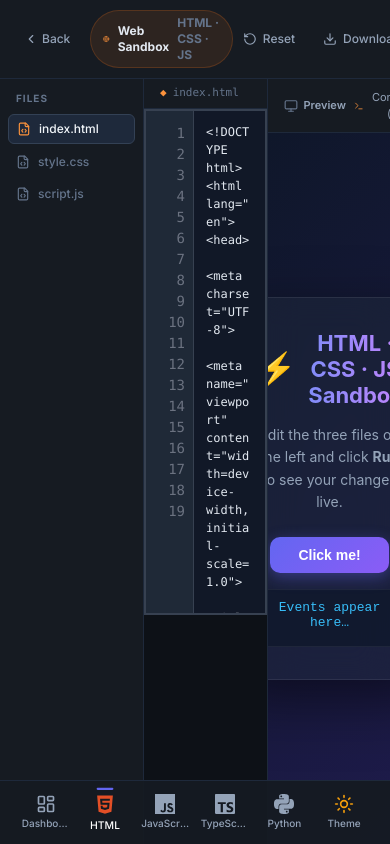
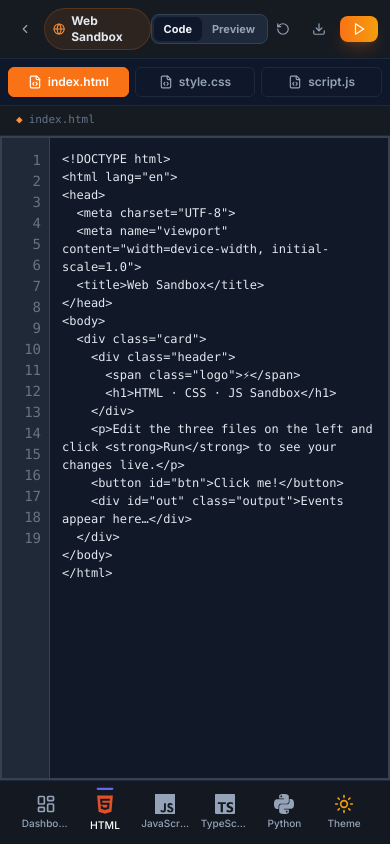
Before and after one commit to senapati484/code-editor, a Next.js app: page /html in a window 390 px wide. Built offline with nearby package versions, Linux system fonts and the light colour scheme.

Commit message:
feat(responsive): add tabbed workspaces (Code vs Output/Preview) on mobile for compiler/HTML sandboxes and fix scroll and viewport sizing

```diff
--- a/app/[language]/page.tsx
+++ b/app/[language]/page.tsx
@@ -481,6 +481,7 @@ function PlaygroundContent({ language }: { language: string }) {
   const [interactiveInput, setInteractiveInput] = useState("");
   const [collectedInputs, setCollectedInputs]   = useState<string[]>([]);
   const [lastRawOutput, setLastRawOutput]       = useState("");
+  const [activeTab, setActiveTab]               = useState<"editor" | "output">("editor");
   const interactiveInputRef = useRef<HTMLInputElement>(null);
   const outputEndRef        = useRef<HTMLDivElement>(null);
 
@@ -618,6 +619,7 @@ function PlaygroundContent({ language }: { language: string }) {
   const handleRun = useCallback(async () => {
     if (!code.trim() || status === "running") return;
     setStatus("running");
+    setActiveTab("output");
     setInteractiveMode(false);
     setInteractiveInput("");
     setCollectedInputs([]);
@@ -683,31 +685,31 @@ function PlaygroundContent({ language }: { language: string }) {
   }[status];
 
   return (
-    <div className={`flex min-h-screen ${isDark ? "bg-[#0d1117] text-slate-100" : "bg-slate-50 text-slate-900"} transition-colors duration-200`}>
+    <div className={`flex w-full max-w-full overflow-x-hidden min-h-screen ${isDark ? "bg-[#0d1117] text-slate-100" : "bg-slate-50 text-slate-900"} transition-colors duration-200`}>
       <SidebarNav />
 
-      <main className="flex-1 flex flex-col h-screen overflow-hidden">
+      <main className="flex-1 flex flex-col h-[calc(100dvh-4rem)] md:h-screen overflow-hidden">
 
         {/* ── Top toolbar ─────────────────────────────────────────────── */}
-        <header className={`flex items-center justify-between px-4 py-2.5 border-b shrink-0 ${
+        <header className={`flex items-center justify-between px-3 md:px-4 py-2 border-b shrink-0 ${
           isDark ? "bg-[#161b22] border-slate-800" : "bg-white border-slate-200"
         }`}>
           {/* Left: back + lang badge */}
-          <div className="flex items-center gap-3">
+          <div className="flex items-center gap-1.5 md:gap-3">
             <Link
               href="/"
-              className={`flex items-center gap-1 text-xs font-medium px-2 py-1 rounded-md transition-colors ${
+              className={`flex items-center gap-1 text-xs font-medium px-1.5 md:px-2 py-1 rounded-md transition-colors ${
                 isDark ? "text-slate-400 hover:text-slate-200 hover:bg-slate-800" : "text-slate-500 hover:text-slate-800 hover:bg-slate-100"
               }`}
             >
               <ChevronLeft className="h-3.5 w-3.5" />
-              Back
+              <span className="hidden xs:inline">Back</span>
             </Link>
 
-            <div className={`flex items-center gap-2 px-3 py-1 rounded-full text-xs font-bold border ${langConfig.bgAccent}`}>
+            <div className={`flex items-center gap-1.5 px-2 md:px-3 py-1 rounded-full text-xs font-bold border ${langConfig.bgAccent}`}>
               <span className={langConfig.color}>●</span>
               <span className={`${isDark ? "text-slate-200" : "text-slate-700"}`}>{langConfig.name}</span>
-              <span className={`${isDark ? "text-slate-500" : "text-slate-400"}`}>{langConfig.filename}</span>
+              <span className={`hidden sm:inline ${isDark ? "text-slate-500" : "text-slate-400"}`}>{langConfig.filename}</span>
             </div>
 
             <span className={`hidden sm:inline text-[11px] px-2 py-0.5 rounded border font-mono ${
@@ -717,8 +719,32 @@ function PlaygroundContent({ language }: { language: string }) {
             </span>
           </div>
 
+          {/* Center/Right: Mobile Tab Switcher */}
+          <div className="flex md:hidden items-center border rounded-lg p-0.5 bg-slate-100 dark:bg-slate-800 border-slate-200 dark:border-slate-700 shrink-0">
+            <button
+              onClick={() => setActiveTab("editor")}
+              className={`px-2.5 py-1 rounded-md text-[11px] font-bold transition-all ${
+                activeTab === "editor"
+                  ? "bg-white dark:bg-slate-900 text-slate-900 dark:text-slate-100 shadow-sm"
+                  : "text-slate-500 dark:text-slate-400"
+              }`}
+            >
+              Code
+            </button>
+            <button
+              onClick={() => setActiveTab("output")}
+              className={`px-2.5 py-1 rounded-md text-[11px] font-bold transition-all ${
+                activeTab === "output"
+                  ? "bg-white dark:bg-slate-900 text-slate-900 dark:text-slate-100 shadow-sm"
+                  : "text-slate-500 dark:text-slate-400"
+              }`}
+            >
+              Output
+            </button>
+          </div>
+
           {/* Right: status + actions */}
-          <div className="flex items-center gap-2">
+          <div className="flex items-center gap-1.5 md:gap-2">
             {status !== "idle" && (
               <div className={`hidden sm:flex items-center gap-1.5 text-xs font-medium ${statusColor}`}>
                 {StatusIcon}
@@ -728,39 +754,40 @@ function PlaygroundContent({ language }: { language: string }) {
 
             <button
               onClick={handleReset}
-              className={`flex items-center gap-1.5 px-2.5 py-1.5 rounded-md text-xs font-medium transition-colors ${
+              className={`flex items-center gap-1.5 px-2 py-1.5 rounded-md text-xs font-medium transition-colors ${
                 isDark ? "text-slate-400 hover:text-slate-200 hover:bg-slate-800" : "text-slate-500 hover:text-slate-800 hover:bg-slate-100"
               }`}
               title="Reset to template"
             >
               <RotateCcw className="h-3.5 w-3.5" />
-              Reset
+              <span className="hidden sm:inline">Reset</span>
             </button>
 
             <button
               onClick={handleDownload}
-              className={`flex items-center gap-1.5 px-2.5 py-1.5 rounded-md text-xs font-medium transition-colors ${
+              className={`flex items-center gap-1.5 px-2 py-1.5 rounded-md text-xs font-medium transition-colors ${
                 isDark ? "text-slate-400 hover:text-slate-200 hover:bg-slate-800" : "text-slate-500 hover:text-slate-800 hover:bg-slate-100"
               }`}
               title="Download file"
             >
               <Download className="h-3.5 w-3.5" />
-              Save
+              <span className="hidden sm:inline">Save</span>
             </button>
 
-            <div className={`w-px h-5 mx-1 ${isDark ? "bg-slate-800" : "bg-slate-200"}`} />
+            <div className={`hidden sm:block w-px h-5 mx-1 ${isDark ? "bg-slate-800" : "bg-slate-200"}`} />
 
             <button
               onClick={handleRun}
               disabled={status === "running"}
-              className="flex items-center gap-2 px-4 py-1.5 rounded-lg text-sm font-bold bg-gradient-to-r from-indigo-500 to-violet-500 hover:from-indigo-600 hover:to-violet-600 text-white shadow-lg shadow-indigo-500/20 transition-all duration-150 disabled:opacity-60 disabled:cursor-not-allowed"
+              className="flex items-center gap-1.5 md:gap-2 px-3 md:px-4 py-1.5 rounded-lg text-xs md:text-sm font-bold bg-gradient-to-r from-indigo-500 to-violet-500 hover:from-indigo-600 hover:to-violet-600 text-white shadow-lg shadow-indigo-500/20 transition-all duration-150 disabled:opacity-60 disabled:cursor-not-allowed"
               title="Run (Ctrl+Enter)"
             >
               {status === "running"
-                ? <Loader2 className="h-4 w-4 animate-spin" />
-                : <Play className="h-4 w-4" />
+                ? <Loader2 className="h-3.5 w-3.5 animate-spin" />
+                : <Play className="h-3.5 w-3.5" />
               }
-              {status === "running" ? "Running…" : "Run"}
+              <span className="hidden xs:inline">{status === "running" ? "Running…" : "Run"}</span>
+              <span className="inline xs:hidden">{status === "running" ? "…" : "Run"}</span>
             </button>
           </div>
         </header>
@@ -769,7 +796,7 @@ function PlaygroundContent({ language }: { language: string }) {
         <div className="flex-1 flex flex-col md:flex-row overflow-hidden">
 
           {/* Code Editor */}
-          <div className="flex-1 flex flex-col overflow-hidden min-w-0">
+          <div className={`flex-1 flex flex-col overflow-hidden min-w-0 ${activeTab === "editor" ? "flex" : "hidden md:flex"}`}>
             <div className={`flex items-center px-4 py-1.5 text-[11px] font-mono border-b shrink-0 ${
               isDark ? "bg-[#161b22] border-slate-800 text-slate-500" : "bg-slate-50 border-slate-200 text-slate-400"
             }`}>
@@ -792,10 +819,9 @@ function PlaygroundContent({ language }: { language: string }) {
 
           {/* Divider */}
           <div className={`hidden md:block w-px shrink-0 ${isDark ? "bg-slate-800" : "bg-slate-200"}`} />
-          <div className={`block md:hidden h-px shrink-0 ${isDark ? "bg-slate-800" : "bg-slate-200"}`} />
 
           {/* Output Terminal */}
-          <div className="flex-1 flex flex-col overflow-hidden min-w-0">
+          <div className={`flex-1 flex flex-col overflow-hidden min-w-0 ${activeTab === "output" ? "flex" : "hidden md:flex"}`}>
             {/* Output header */}
             <div className={`flex items-center justify-between px-4 py-1.5 border-b shrink-0 ${
               isDark ? "bg-[#161b22] border-slate-800" : "bg-slate-50 border-slate-200"
--- a/app/html/page.tsx
+++ b/app/html/page.tsx
@@ -155,6 +155,7 @@ function HtmlSandboxContent() {
   const [previewVersion, setPreviewVersion] = useState(0);
   const [logs, setLogs]             = useState<LogEntry[]>([]);
   const [consoleOpen, setConsoleOpen] = useState(false);
+  const [activeTab, setActiveTab]   = useState<"editor" | "preview">("editor");
 
   const isDark = theme === "dark";
 
@@ -263,59 +264,89 @@ function HtmlSandboxContent() {
   const fileDot   = { html: "text-orange-400", css: "text-blue-400", js: "text-yellow-400" };
 
   return (
-    <div className={`flex min-h-screen ${isDark ? "bg-[#0d1117] text-slate-100" : "bg-slate-50 text-slate-900"} transition-colors duration-200`}>
+    <div className={`flex w-full max-w-full overflow-x-hidden min-h-screen ${isDark ? "bg-[#0d1117] text-slate-100" : "bg-slate-50 text-slate-900"} transition-colors duration-200`}>
       <SidebarNav />
 
-      <main className="flex-1 flex flex-col h-screen overflow-hidden">
+      <main className="flex-1 flex flex-col h-[calc(100dvh-4rem)] md:h-screen overflow-hidden">
 
         {/* ── Toolbar ──────────────────────────────────────────────── */}
-        <header className={`flex items-center justify-between px-4 py-2.5 border-b shrink-0 ${
+        <header className={`flex items-center justify-between px-3 md:px-4 py-2 border-b shrink-0 ${
           isDark ? "bg-[#161b22] border-slate-800" : "bg-white border-slate-200"
         }`}>
-          <div className="flex items-center gap-3">
+          <div className="flex items-center gap-1.5 md:gap-3">
             <Link
               href="/"
-              className={`flex items-center gap-1 text-xs font-medium px-2 py-1 rounded-md transition-colors ${
+              className={`flex items-center gap-1 text-xs font-medium px-1.5 md:px-2 py-1 rounded-md transition-colors ${
                 isDark ? "text-slate-400 hover:text-slate-200 hover:bg-slate-800" : "text-slate-500 hover:text-slate-800 hover:bg-slate-100"
               }`}
             >
               <ChevronLeft className="h-3.5 w-3.5" />
-              Back
+              <span className="hidden xs:inline">Back</span>
             </Link>
 
-            <div className="flex items-center gap-2 px-3 py-1 rounded-full text-xs font-bold border bg-orange-500/10 border-orange-500/20">
+            <div className="flex items-center gap-1.5 px-2 md:px-3 py-1 rounded-full text-xs font-bold border bg-orange-500/10 border-orange-500/20">
               <Globe className="h-3.5 w-3.5 text-orange-400" />
               <span className={isDark ? "text-slate-200" : "text-slate-700"}>Web Sandbox</span>
-              <span className={isDark ? "text-slate-500" : "text-slate-400"}>HTML · CSS · JS</span>
+              <span className={`hidden sm:inline ${isDark ? "text-slate-500" : "text-slate-400"}`}>HTML · CSS · JS</span>
             </div>
           </div>
 
-          <div className="flex items-center gap-2">
+          {/* Mobile View Toggle (Editor vs Preview) */}
+          <div className="flex md:hidden items-center border rounded-lg p-0.5 bg-slate-100 dark:bg-slate-800 border-slate-200 dark:border-slate-700 shrink-0">
+            <button
+              onClick={() => setActiveTab("editor")}
+              className={`px-2.5 py-1 rounded-md text-[11px] font-bold transition-all ${
+                activeTab === "editor"
+                  ? "bg-white dark:bg-slate-900 text-slate-900 dark:text-slate-100 shadow-sm"
+                  : "text-slate-500 dark:text-slate-400"
+              }`}
+            >
+              Code
+            </button>
+            <button
+              onClick={() => {
+                setActiveTab("preview");
+                buildPreview(true);
+              }}
+              className={`px-2.5 py-1 rounded-md text-[11px] font-bold transition-all ${
+                activeTab === "preview"
+                  ? "bg-white dark:bg-slate-900 text-slate-900 dark:text-slate-100 shadow-sm"
+                  : "text-slate-500 dark:text-slate-400"
+              }`}
+            >
+              Preview
+            </button>
+          </div>
+
+          <div className="flex items-center gap-1.5 md:gap-2">
             <button
               onClick={handleReset}
-              className={`flex items-center gap-1.5 px-2.5 py-1.5 rounded-md text-xs font-medium transition-colors ${
+              className={`flex items-center gap-1.5 px-2 py-1.5 rounded-md text-xs font-medium transition-colors ${
                 isDark ? "text-slate-400 hover:text-slate-200 hover:bg-slate-800" : "text-slate-500 hover:text-slate-800 hover:bg-slate-100"
               }`}
             >
               <RotateCcw className="h-3.5 w-3.5" />
-              Reset
+              <span className="hidden sm:inline">Reset</span>
             </button>
             <button
               onClick={handleDownload}
-              className={`flex items-center gap-1.5 px-2.5 py-1.5 rounded-md text-xs font-medium transition-colors ${
+              className={`flex items-center gap-1.5 px-2 py-1.5 rounded-md text-xs font-medium transition-colors ${
                 isDark ? "text-slate-400 hover:text-slate-200 hover:bg-slate-800" : "text-slate-500 hover:text-slate-800 hover:bg-slate-100"
               }`}
             >
               <Download className="h-3.5 w-3.5" />
-              Download
+              <span className="hidden sm:inline">Download</span>
             </button>
-            <div className={`w-px h-5 mx-1 ${isDark ? "bg-slate-800" : "bg-slate-200"}`} />
+            <div className={`hidden sm:block w-px h-5 mx-1 ${isDark ? "bg-slate-800" : "bg-slate-200"}`} />
             <button
-              onClick={() => buildPreview(true)}
-              className="flex items-center gap-2 px-4 py-1.5 rounded-lg text-sm font-bold bg-gradient-to-r from-orange-500 to-amber-500 hover:from-orange-600 hover:to-amber-600 text-white shadow-lg shadow-orange-500/20 transition-all duration-150"
+              onClick={() => {
+                buildPreview(true);
+                setActiveTab("preview");
+              }}
+              className="flex items-center gap-1.5 md:gap-2 px-3 md:px-4 py-1.5 rounded-lg text-xs md:text-sm font-bold bg-gradient-to-r from-orange-500 to-amber-500 hover:from-orange-600 hover:to-amber-600 text-white shadow-lg shadow-orange-500/20 transition-all duration-150"
             >
-              <Play className="h-4 w-4" />
-              Run
+              <Play className="h-3.5 w-3.5" />
+              <span className="hidden xs:inline">Run</span>
             </button>
           </div>
         </header>
@@ -323,8 +354,8 @@ function HtmlSandboxContent() {
         {/* ── 3-column workspace: file list | editor | preview ─────── */}
         <div className="flex-1 flex overflow-hidden">
 
-          {/* File list (narrow sidebar) */}
-          <div className={`w-36 shrink-0 flex flex-col border-r py-3 px-2 gap-1 ${
+          {/* File list (narrow sidebar) - hidden on mobile */}
+          <div className={`hidden md:flex w-36 shrink-0 flex-col border-r py-3 px-2 gap-1 ${
             isDark ? "bg-[#161b22] border-slate-800" : "bg-white border-slate-200"
           }`}>
             <span className={`text-[10px] font-bold tracking-widest uppercase px-2 mb-1 ${
@@ -352,7 +383,25 @@ function HtmlSandboxContent() {
           </div>
 
           {/* Code editor */}
-          <div className="flex-1 flex flex-col overflow-hidden min-w-0">
+          <div className={`flex-1 flex flex-col overflow-hidden min-w-0 ${activeTab === "editor" ? "flex" : "hidden md:flex"}`}>
+            {/* Horizontal File Tabs for Mobile */}
+            <div className="flex md:hidden items-center gap-1.5 p-2 border-b shrink-0 bg-slate-50 dark:bg-slate-900 border-slate-200 dark:border-slate-800">
+              {(["html", "css", "js"] as ActiveFile[]).map(ft => (
+                <button
+                  key={ft}
+                  onClick={() => setActiveFile(ft)}
+                  className={`flex-1 flex items-center justify-center gap-1.5 py-1.5 px-2.5 rounded-md text-xs font-semibold border transition-all ${
+                    activeFile === ft
+                      ? "bg-orange-500 text-white border-orange-500 shadow-sm"
+                      : "bg-transparent text-slate-500 dark:text-slate-400 border-slate-200 dark:border-slate-800"
+                  }`}
+                >
+                  <FileCode className="h-3.5 w-3.5" />
+                  <span>{fileLabel[ft]}</span>
+                </button>
+              ))}
+            </div>
+
             <div className={`flex items-center px-4 py-1.5 text-[11px] font-mono border-b shrink-0 ${
               isDark ? "bg-[#161b22] border-slate-800 text-slate-500" : "bg-slate-50 border-slate-200 text-slate-400"
             }`}>
@@ -375,10 +424,10 @@ function HtmlSandboxContent() {
           </div>
 
           {/* Divider */}
-          <div className={`w-px shrink-0 ${isDark ? "bg-slate-800" : "bg-slate-200"}`} />
+          <div className={`hidden md:block w-px shrink-0 ${isDark ? "bg-slate-800" : "bg-slate-200"}`} />
 
           {/* Preview panel */}
-          <div className="flex-1 flex flex-col overflow-hidden min-w-0 relative">
+          <div className={`flex-1 flex flex-col overflow-hidden min-w-0 relative ${activeTab === "preview" ? "flex" : "hidden md:flex"}`}>
             <div className={`flex items-center justify-between px-4 py-1.5 border-b shrink-0 ${
               isDark ? "bg-[#161b22] border-slate-800" : "bg-slate-50 border-slate-200"
             }`}>
--- a/app/page.tsx
+++ b/app/page.tsx
@@ -125,12 +125,12 @@ export default function DashboardPage() {
   const isDark = theme === "dark";
 
   return (
-    <div className={`flex min-h-screen transition-colors duration-200 ${
+    <div className={`flex w-full max-w-full overflow-x-hidden min-h-screen transition-colors duration-200 ${
       isDark ? "bg-[#0d1117] text-slate-100" : "bg-white text-slate-900"
     }`}>
       <SidebarNav />
 
-      <main className="flex-1 flex flex-col h-screen overflow-y-auto p-6 md:p-8 max-w-5xl mx-auto w-full">
+      <main className="flex-1 flex flex-col h-screen overflow-y-auto p-6 md:p-8 pb-24 md:pb-8 max-w-5xl mx-auto w-full">
         <header className="mb-8 border-b border-border pb-6">
           <div className="flex items-center gap-3">
             <O2Logo className="w-10 h-10" />
--- a/components/syntax-highlighter.tsx
+++ b/components/syntax-highlighter.tsx
@@ -182,24 +182,10 @@ export default function SyntaxHighlighter({
     )
   }, [code, fontSize, theme, isMobile])
 
-  // Auto-resize textarea and sync dimensions
+  // Sync scroll position after content changes
   useEffect(() => {
-    if (textareaRef.current && lineNumbersRef.current) {
-      const textarea = textareaRef.current
-      const lineNumbers = lineNumbersRef.current
-
-      if (isMobile) {
-        // On mobile, ensure textarea can scroll and shows all content
-        textarea.style.height = "auto"
-        const scrollHeight = Math.max(textarea.scrollHeight, 300)
-        textarea.style.height = scrollHeight + "px"
-        lineNumbers.style.height = scrollHeight + "px"
-      }
-
-      // Sync scroll position after resize
-      setTimeout(handleScroll, 0)
-    }
-  }, [code, isMobile, handleScroll])
+    setTimeout(handleScroll, 0)
+  }, [code, handleScroll])
 
   return (
     <div
@@ -215,14 +201,12 @@ export default function SyntaxHighlighter({
       }`}
       style={{
         backgroundColor: theme === "dark" ? "#111827" : "#FFFFFF",
-        minHeight: isMobile ? "300px" : "200px",
-        height: isMobile ? "auto" : "100%",
-        maxHeight: isMobile ? "60vh" : "100%",
+        height: "100%",
         display: "flex",
         flexDirection: "column",
       }}
     >
-      <div className={`flex flex-1 ${isMobile ? "overflow-auto" : "overflow-hidden"}`}>
+      <div className="flex flex-1 overflow-hidden">
         {/* Line numbers with perfect synchronization */}
         {lineNumbers && (
           <div
@@ -263,8 +247,8 @@ export default function SyntaxHighlighter({
               caretColor: theme === "dark" ? "#60A5FA" : "#2563EB",
               fontFamily: "ui-monospace, SFMono-Regular, 'SF Mono', Consolas, 'Liberation Mono', Menlo, monospace",
               overflow: "auto",
-              minHeight: isMobile ? "300px" : "100%",
-              maxHeight: isMobile ? "60vh" : "none",
+              height: "100%",
+              width: "100%",
               margin: 0, // No margin
               border: 0, // No border
             }}
```
